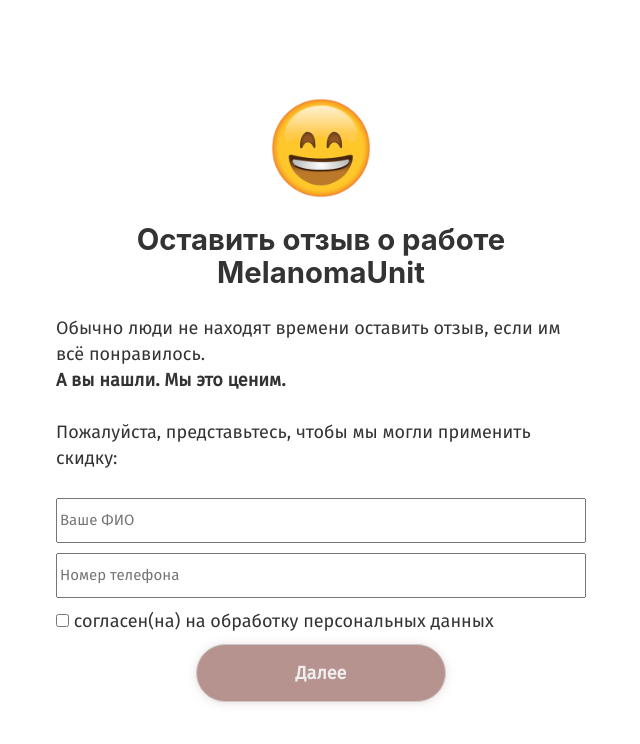
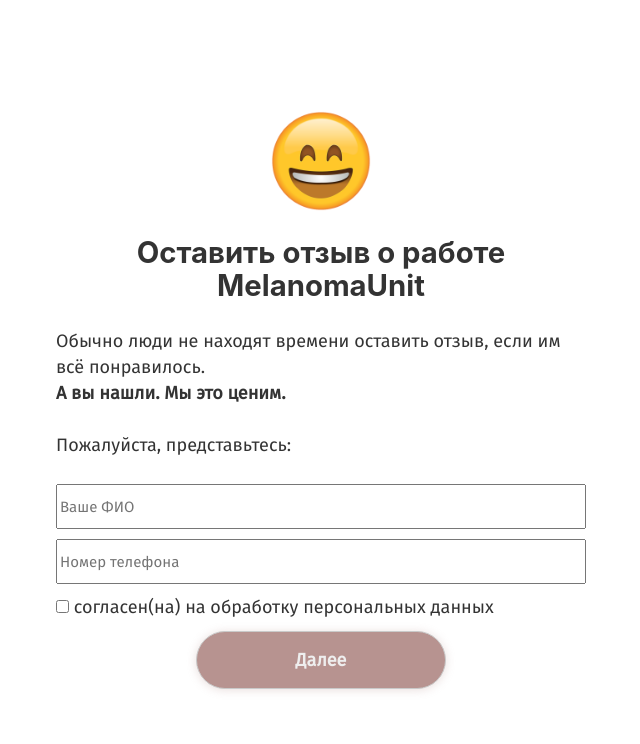
Before and after one commit to aadenisevich/mu-feedback, a Gatsby site: page / in a window 1280 px wide. Shown: the whole page, without its empty margins (319-959 px from the left). Built offline with nearby package versions, Linux system fonts and the light colour scheme; Gatsby itself is replaced by a stand-in of ours.

Commit message:
fix: убрана информация про скидку

```diff
--- a/src/pages/index.js
+++ b/src/pages/index.js
@@ -33,7 +33,7 @@
         <br />
         <strong>А вы нашли. Мы это ценим.</strong>
       </p>
-      <p>Пожалуйста, представьтесь, чтобы мы могли применить скидку:</p>
+      <p>Пожалуйста, представьтесь:</p>
       <input
         placeholder="Ваше ФИО"
         onChange={({ target: { value } }) => setFio(value)}
```
